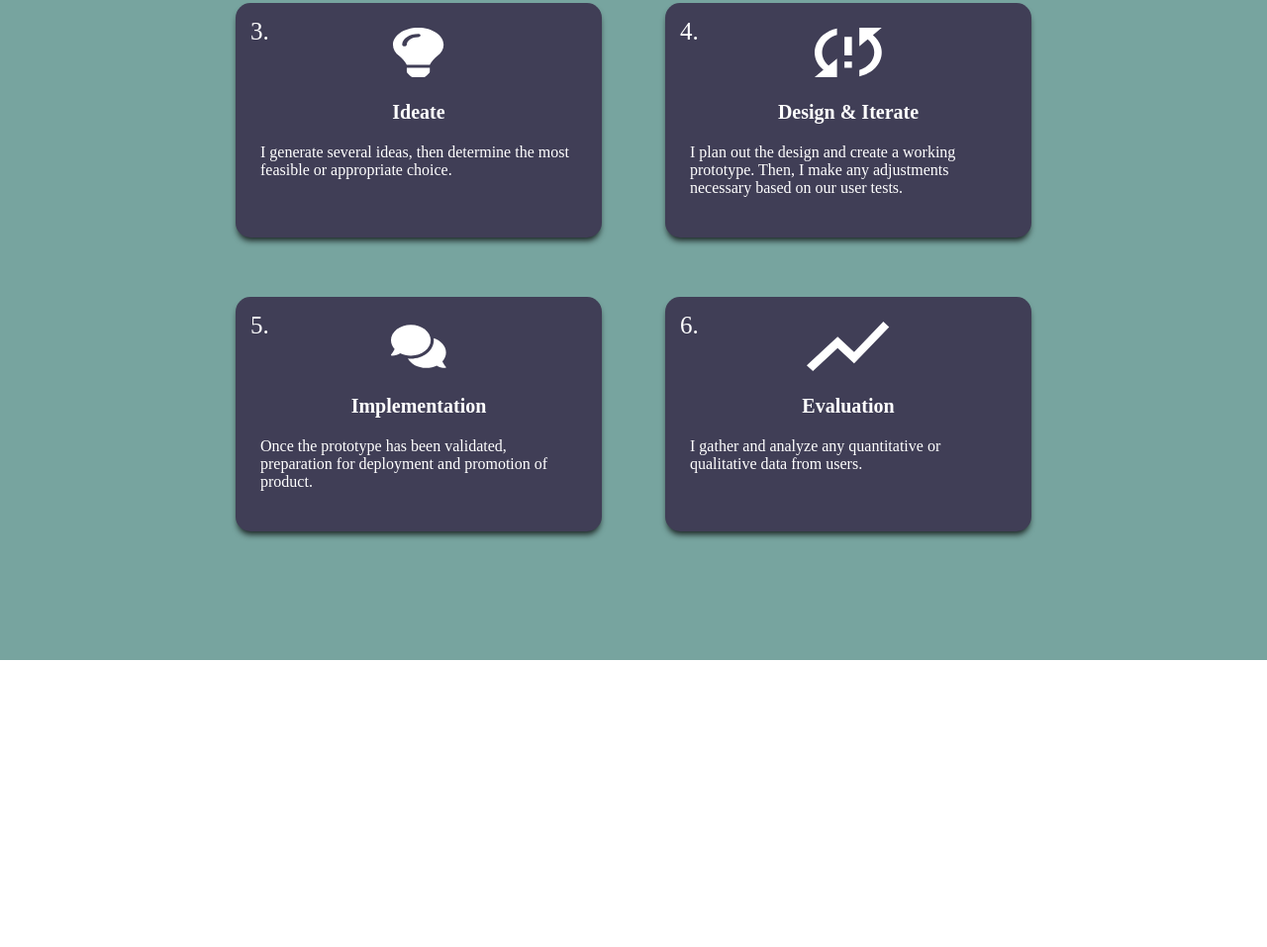
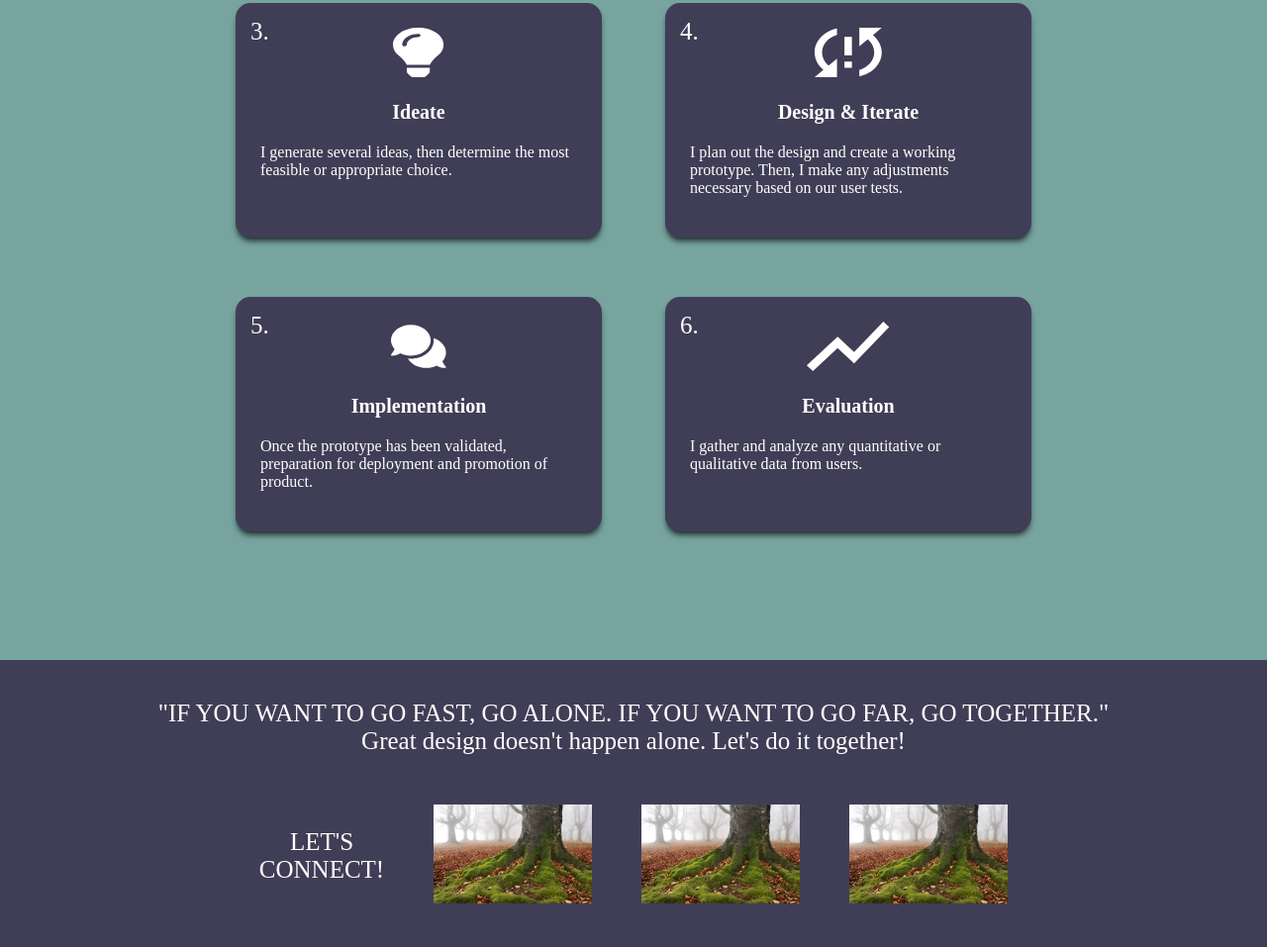
Before and after one commit to gomezjonathan46/Tiffany, a plain HTML site: page index.html in a window 1280 px wide. Shown: the part 2495-3452 px from the top of the page at 99% size. Before the commit the page ends 3162 px from the top, so only its background shows below. Drawn offline with Linux system fonts and the light colour scheme.

Commit message:
Style footer

```diff
--- a/css/main.sass
+++ b/css/main.sass
@@ -159,3 +159,20 @@ nav
           font-size: 20px
         p
           text-align: left
+
+footer
+  background-color: $tiffBlue
+  color: white
+  text-align: center
+  padding: 40px 0
+  .content
+    p
+      margin: 0
+      font-size: 25px
+    .socialMedia
+      margin-top: 50px
+      display: flex
+      align-items: center
+      justify-content: center
+      .item
+        margin: 0 25px
--- a/index.html
+++ b/index.html
@@ -661,6 +661,25 @@
       </div>
     </section>
 
+    <footer>
+      <div class="content">
+        <p>"IF YOU WANT TO GO FAST, GO ALONE. IF YOU WANT TO GO FAR, GO TOGETHER."</p>
+        <p>Great design doesn't happen alone. Let's do it together!</p>
+        <div class="socialMedia">
+          <p class="item">LET'S<br>CONNECT!</p>
+          <div class="icon item">
+            <img src="images/placeimg_160_100_any.jpg" alt="">
+          </div>
+          <div class="icon item">
+            <img src="images/placeimg_160_100_any.jpg" alt="">
+          </div>
+          <div class="icon item">
+            <img src="images/placeimg_160_100_any.jpg" alt="">
+          </div>
+        </div>
+      </div>
+    </footer>
+
     <script src="js/main.js"></script>
   </body>
 </html>
```
Also changed, not shown: css/main.css, images/placeimg_160_100_any.jpg (added), 1 other file.
